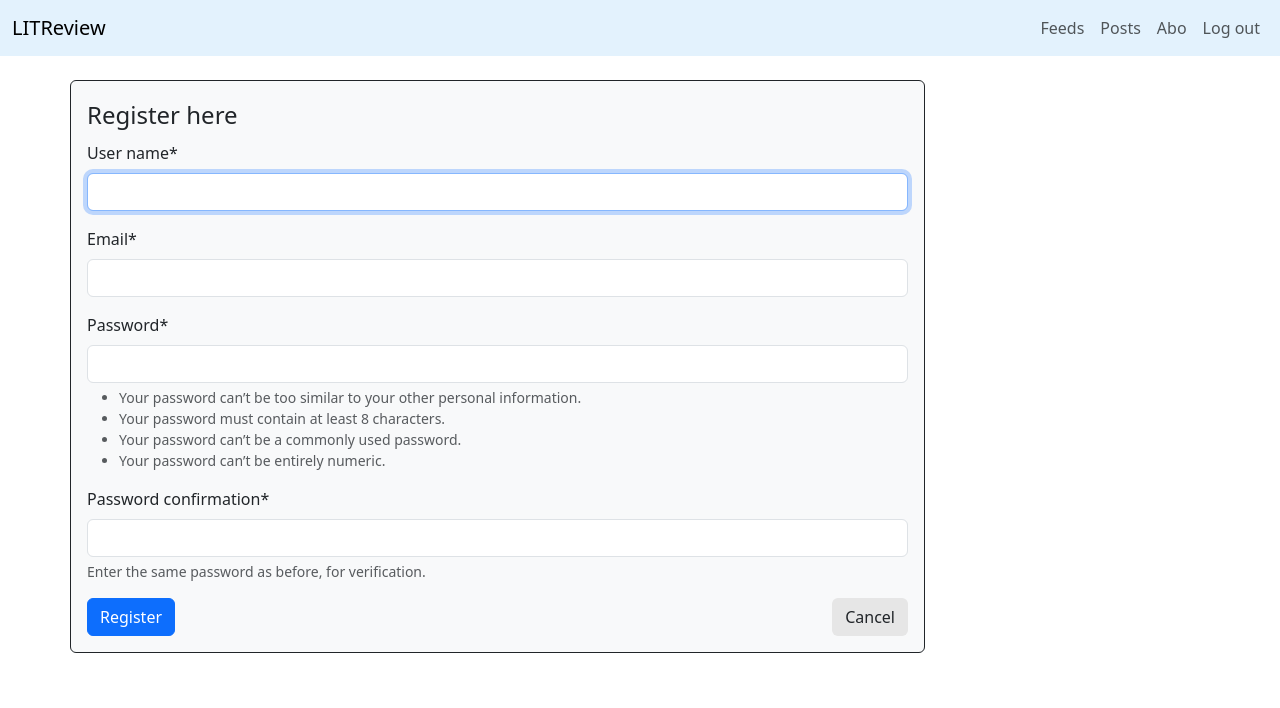
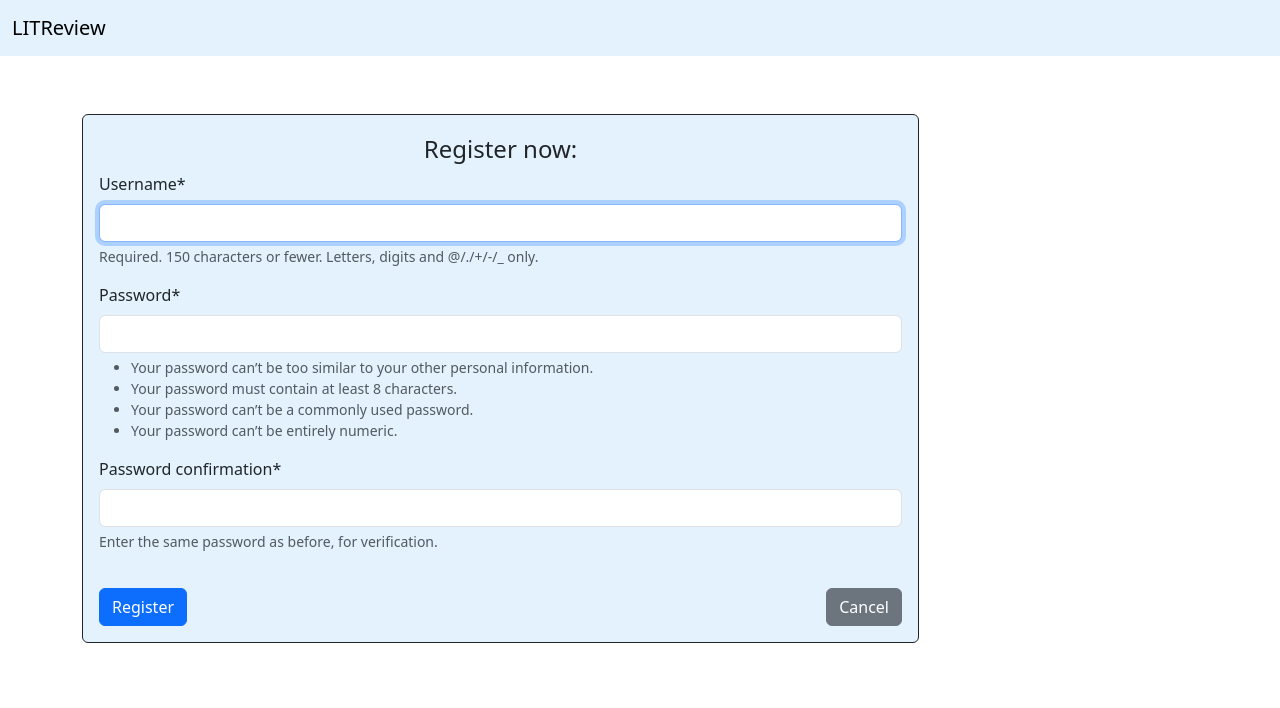
Before and after one commit to DoriDoro/LITRevu, a Django app: page /register/ in a window 1280 px wide. Shown: the top 708 px of the page. Run offline with Django 4.2, Linux system fonts and the light colour scheme; some libraries are stand-ins or nearby versions.

Commit message:
register and login with CBV

```diff
--- a/litrevu/accounts/forms.py
+++ b/litrevu/accounts/forms.py
@@ -7,13 +7,12 @@ from .models import User
 
 
 class LoginForm(forms.Form):
-
     username = forms.CharField(max_length=50)
     password = forms.CharField(max_length=50, widget=forms.PasswordInput)
 
     class Meta:
         model = User
-        fields = ['username', 'password']
+        fields = ["username", "password"]
 
     @property
     def helper(self):
@@ -21,11 +20,11 @@ class LoginForm(forms.Form):
         helper.layout = Layout(
             Fieldset(
                 "Login",
-                'username',
-                'password',
+                "username",
+                "password",
             ),
             Div(
-                Submit('submit', "Login"),
+                Submit("submit", "Login"),
             ),
         )
 
@@ -33,47 +32,15 @@ class LoginForm(forms.Form):
 
 
 class RegisterForm(UserCreationForm):
+    """Form to register User"""
 
-    class Meta:
+    class Meta(UserCreationForm.Meta):
         model = User
-        fields = ['username', 'email', 'password1', 'password2']
+        fields = ["username", "password1", "password2"]
 
-    # TODO: use jQuery to verify the email and username
-    #  in the form and not aver submitting the form
-    def clean_username(self):
-        username = self.cleaned_data['username']
-        if User.objects.filter(username=username).exists():
-            raise forms.ValidationError(
-                "This username is already taken. Please choose an other username."
-            )
-        return username
+    def save(self, commit=True):
+        user = super().save(commit=False)
+        if commit:
+            user.save()
 
-    def clean_email(self):
-        email = self.cleaned_data['email']
-        if User.objects.filter(email=email).exists():
-            # TODO: link to login
-            raise forms.ValidationError(
-                "This email address is already linked to an account."
-                "Please login here."
-            )
-        return email
-
-    @property
-    def helper(self):
-        helper = FormHelper()
-        helper.layout = Layout(
-            Fieldset(
-                "Register here",
-                'username',
-                'email',
-                'password1',
-                'password2',
-            ),
-            Div(
-                Submit('submit', "Register"),
-                Button('cancel', "Cancel", css_class='btn-grey'),
-                css_class='btns'
-            ),
-        )
-
-        return helper
+        return user
--- a/litrevu/accounts/models.py
+++ b/litrevu/accounts/models.py
@@ -6,19 +6,7 @@ from django.utils.translation import gettext_lazy as _
 
 class User(AbstractUser):
 
-    class Meta:
-        verbose_name = 'user'
-        verbose_name_plural = 'users'
-
-    USERNAME_FIELD = 'username'
-    EMAIL_FIELD = 'email'
-    REQUIRED_FIELDS = ['email']
-
-    username = models.CharField(max_length=50, unique=True, verbose_name=_("user name"))
-    email = models.EmailField(unique=True, verbose_name=_("email"))
-
-    def __str__(self):
-        return self.username
+    pass
 
 
 class UserFollows(models.Model):
--- a/litrevu/accounts/templates/register.html
+++ b/litrevu/accounts/templates/register.html
@@ -3,9 +3,17 @@
 
 {% block content %}
 <div class="container main mt-4">
-  <div class="card border-dark bg-light my-3 w-75" >
+  <div class="card border-dark my-3 w-75" style="background-color: #e3f2fd;">
     <div class="card-body bg-transparent ">
-    {% crispy form %}
+      <h4 class="card-subtitle text-center py-2"> Register now: </h4>
+        <form method="post">
+          {% csrf_token %}
+            {{ form|crispy }}
+            <div style="display: flex; justify-content: space-between;">
+              <button type="submit" class="btn btn-primary margin-btn"> Register </button>
+              <a href="{% url 'accounts:login' %}" role="button" class="btn btn-secondary margin-btn"> Cancel </a>
+            </div>
+        </form>
     </div>
   </div>
 </div>
--- a/litrevu/accounts/urls.py
+++ b/litrevu/accounts/urls.py
@@ -1,15 +1,18 @@
 from django.urls import path
-from django.contrib.auth.views import LogoutView
+from django.contrib.auth.views import LoginView, LogoutView
 
-from .views import LoginView, RegisterView
+from .views import RegisterView
 
 app_name = 'accounts'
 
 urlpatterns = [
-    path('', LoginView.as_view(), name='login'),
+    path('', LoginView.as_view(template_name='login_page.html'), name='login'),
     path('logout/', LogoutView.as_view(
         template_name='logout_page.html',
-        next_page=None), name='logout'
+        next_page=None),
+         name='logout'
     ),
     path('register/', RegisterView.as_view(), name='register'),
 ]
+
+# TODO: logout redirect to login_page
--- a/litrevu/accounts/views.py
+++ b/litrevu/accounts/views.py
@@ -1,51 +1,30 @@
-import logging
-
+from django.conf import settings
 from django.contrib import messages
 from django.contrib.auth import authenticate, login
 from django.contrib.auth.views import LoginView
-from django.shortcuts import reverse
-from django.views.generic.edit import FormView
+from django.shortcuts import redirect, reverse
+from django.urls import reverse_lazy
+from django.views.generic.edit import FormView, View, CreateView
 
 from .forms import LoginForm, RegisterForm
 
 
-# create a logger instance:
-logger = logging.getLogger(__name__)
-
-
-class LoginView(FormView):
-
+class LoginView(LoginView):
     form_class = LoginForm
     redirect_authenticated_user = True
-    template_name = 'login_page.html'
+    template_name = "login_page.html"
 
     def get_success_url(self):
-        return reverse('review:review_page')
-
-    def form_valid(self, form):
-        username = form.cleaned_data['username']
-        password = form.cleaned_data['password']
-
-        user = authenticate(username=username, password=password)
-
-        if user is not None:
-            # login successful
-            logger.info(f" User '{username}' logges in successfully.")
-
-        # TODO: no message displayed on terminal
-        else:
-            logger.info(f" Failed login attempt for user '{username}'.")
-
-        return super().form_valid(form)
+        return reverse("review:review_page")
 
 
 class RegisterView(FormView):
+    form_class = RegisterForm
+    template_name = "register.html"
+    success_url = reverse_lazy("review:review_page")
 
-    form_class = RegisterForm
-    template_name = 'register.html'
-
-    def get_success_url(self):
-        return reverse('login')
+    # def get_success_url(self):
+    #     return reverse("review:review_page")
 
     def form_valid(self, form):
         user = form.save()
--- a/litrevu/review/templates/review_page.html
+++ b/litrevu/review/templates/review_page.html
@@ -2,7 +2,7 @@
 
 {% block content %}
 <div class="container main mt-4">
-    <h1> Feed </h1>
+    <h1> Feed -  {{ request.user }}</h1>
     <hr>
     <div class="container justify-content-center">
       <div class="headline_feed">
--- a/litrevu/review/views.py
+++ b/litrevu/review/views.py
@@ -16,6 +16,7 @@ class ReviewView(TemplateView):
         context = super().get_context_data(**kwargs)
         context['reviews'] = Review.objects.all()
         context['tickets'] = Ticket.objects.all()
+        print('context', context)
         return context
 
 
--- a/litrevu/ui/static/css/styles.css
+++ b/litrevu/ui/static/css/styles.css
@@ -1,15 +1,66 @@
 
-
-/*  -- main container for fixed navbar  --  */
+/* Styles for all screen sizes */
+/*  -- all pages for the fixed navbar --  */
+/* margin top under navbar */
 .main {
-    padding: 40px 0;
+    padding-top: 10px;
 }
 
-/*  ----  review_page ----   */
+/*  -- login_page | register_page --  */
+/*  */
+.p-message {
+    margin-top: 1rem;
+    padding: 15px;
+}
+
+.login-inputs {
+    display: flex;
+    flex-direction: column;
+}
+
+.margin-btn {
+    margin-top: 20px;
+}
+
+/*  ----  feeds_page ----   */
 /*  -- Feeds headline and buttons  --  */
-.headline_feed {
+.headline-feed {
     display: flex;
     justify-content: flex-end;
-    padding-right: 10px;
+    padding-right: 20px;
     width: 100%;
 }
+
+/*  ---- abo_page ----  */
+/*  -- User inout to follow  --  */
+.user-input p {
+    width: 90%;
+    margin-left: 80px;
+    margin-top: -32px;
+}
+
+ /* Styles for screens with a maximum width of 768px */
+  @media (max-width: 768px) {
+    img {
+        width: 200px;
+    }
+  }
+
+ /* Styles for screens with a maximum width of 990px */
+  @media (max-width: 990px) {
+    .img-border {
+        border-radius: 3px;
+        object-fit: contain;
+        object-position: top;
+    }
+  }
+
+  /* Styles for screens with a minimum width of 990px */
+  @media (min-width: 990px) {
+    /*  ----  feeds_page ----   */
+    /*  -- Feeds headline and buttons  --  */
+    .img-border {
+        border: solid black 1px;
+        border-radius: 3px;
+    }
+  }
--- a/litrevu/ui/templates/base_layout.html
+++ b/litrevu/ui/templates/base_layout.html
@@ -19,6 +19,7 @@
       <!-- Navbar content -->
         <div class="container-fluid">
           <a class="navbar-brand" href="/">LITReview</a>
+          {% if user.is_authenticated %}
               <button class="navbar-toggler" type="button" data-bs-toggle="collapse" data-bs-target="#navbarNav" aria-controls="navbarNav" aria-expanded="false" aria-label="Toggle navigation">
                 <span class="navbar-toggler-icon"></span>
               </button>
@@ -38,16 +39,22 @@
                   </li>
                 </ul>
               </div>
+          {% endif %}
         </div>
       </nav>
       <!-- End of Navbar -->
+
+      <!-- Alert/Messages -->
+      {% include 'messages.html' %}
+      <!-- End of Alert/Messages -->
 
       {% block content %}
 
       {% endblock %}
 
       <!-- bootstrap script -->
-        <script src="https://cdn.jsdelivr.net/npm/bootstrap@5.3.0/dist/js/bootstrap.bundle.min.js" integrity="sha384-geWF76RCwLtnZ8qwWowPQNguL3RmwHVBC9FhGdlKrxdiJJigb/j/68SIy3Te4Bkz" crossorigin="anonymous"></script>
+      <script src="https://cdn.jsdelivr.net/npm/@popperjs/core@2.11.8/dist/umd/popper.min.js" integrity="sha384-I7E8VVD/ismYTF4hNIPjVp/Zjvgyol6VFvRkX/vR+Vc4jQkC+hVqc2pM8ODewa9r" crossorigin="anonymous"></script>
+      <script src="https://cdn.jsdelivr.net/npm/bootstrap@5.3.0/dist/js/bootstrap.min.js" integrity="sha384-fbbOQedDUMZZ5KreZpsbe1LCZPVmfTnH7ois6mU1QK+m14rQ1l2bGBq41eYeM/fS" crossorigin="anonymous"></script>
 
     </body>
     </html>
--- /dev/null
+++ b/litrevu/ui/templates/messages.html
@@ -0,0 +1,14 @@
+<div class="mt-4" style="width: 98%; padding-top: 40px;">
+  {% if messages %}
+    <ul class="messages">
+      {% for message in messages %}
+        <div class="container-fluid p-0">
+          <div class="alert {{ message.tags }} alert-dismissible" role="alert" >
+            <button type="button" class="btn-close" data-bs-dismiss="alert" aria-label="Close"></button>
+            {{ message }}
+          </div>
+        </div>
+      {% endfor %}
+    </ul>
+  {% endif %}
+</div>
```
Also changed, not shown: litrevu/accounts/templates/login_page.html (+18 -10 lines), litrevu/accounts/migrations/0002_alter_user_email.py (added), litrevu/accounts/migrations/0003_alter_user_username.py (added), litrevu/db.sqlite3, litrevu/ui/media/images/Screenshot_from_2023-07-14_16-08-58.png (added), litrevu/ui/media/images/Screenshot_from_2023-07-14_16-08-58_1YhcZrT.png (added), litrevu/ui/media/images/Screenshot_from_2023-07-14_16-08-58_GmrMuSu.png (added), litrevu/ui/media/images/Screenshot_from_2023-07-14_16-08-58_gNtkORp.png (added). Lines whose indentation alone changed are shown as unchanged.
